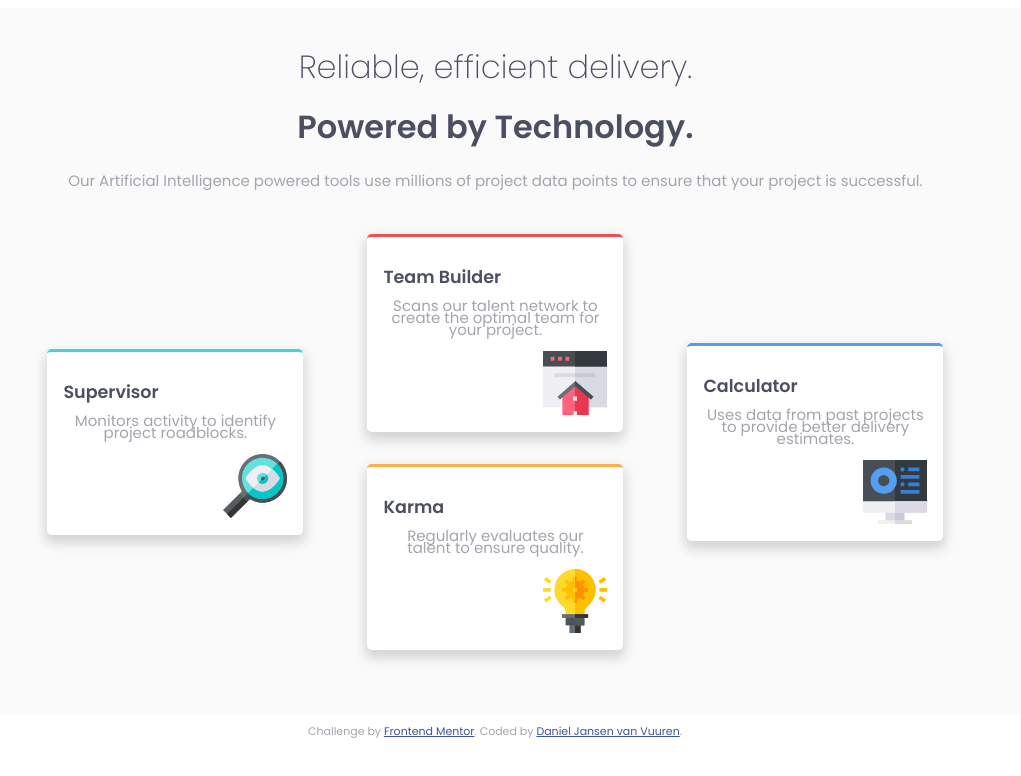
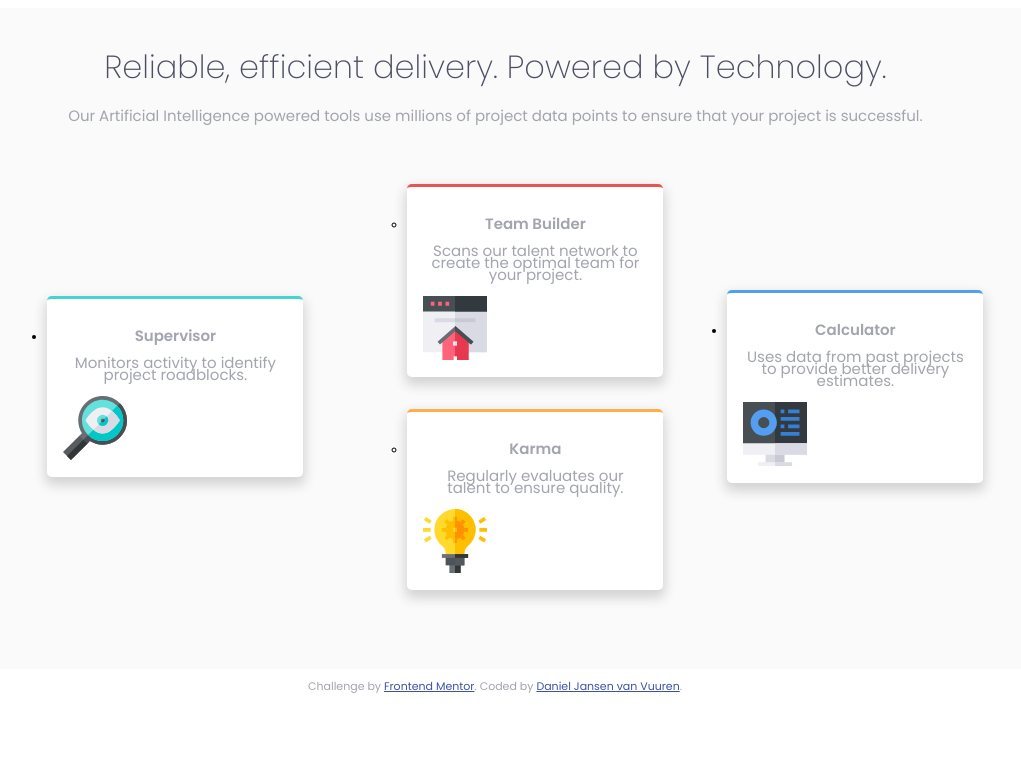
Before and after one commit to DanielJvV/fourCardResponsiveFlexPage, a plain HTML site: page index.html in a window 1280 px wide. Shown: the whole page, without its empty margins (145-1166 px from the left). Drawn offline with Linux system fonts and the light colour scheme.

Commit message:
Update index.html

```diff
--- a/index.html
+++ b/index.html
@@ -16,49 +16,40 @@
 
 <body>
     <main>
-        <h1>Reliable, efficient delivery.</h1>
-        <h2>Powered by Technology.</h2>
-        <p>Our Artificial Intelligence powered tools use millions of project data points to ensure that your project is successful.</p>
-        <section class="cardbox">
-            <section class="supervisor">
-                <h3>Supervisor</h3>
+        <h1>Reliable, efficient delivery.
+            <span>Powered by Technology.</span>
+        </h1>
+        <p class="headp">Our Artificial Intelligence powered tools use millions of project data points to ensure that your project is successful.</p>
+        <ul class="cardbox ">
+            <li class="supervisor ">
+                <p><strong>Supervisor</strong></p>
                 <p>Monitors activity to identify project roadblocks.</p>
-                <div class="img">
-                    <img src="./images/icon-supervisor.svg" alt="a magnifying glass">
-                </div>
-            </section>
+                <img src="./images/icon-supervisor.svg " alt=" " aria-hidden="true ">
+            </li>
+            <ul>
+                <li class=" teambuilder ">
+                    <p><strong>Team Builder</strong></p>
+                    <p>Scans our talent network to create the optimal team for your project.</p>
+                    <img src="./images/icon-team-builder.svg " alt=" " aria-hidden="true ">
+                </li>
+                <li class="karma ">
+                    <p><strong>Karma</strong></p>
+                    <p>Regularly evaluates our talent to ensure quality.</p>
+                    <img src="./images/icon-karma.svg " alt=" " aria-hidden="true ">
+                </li>
+            </ul>
+            <li class="calculator ">
+                <p><strong>Calculator</strong></p>
+                <p>Uses data from past projects to provide better delivery estimates.</p>
+                <img src="./images/icon-calculator.svg " alt=" " aria-hidden="true ">
+            </li>
 
-            <section>
-                <section class="teambuilder">
-                    <h3>Team Builder</h3>
-                    <p>Scans our talent network to create the optimal team for your project.</p>
-                    <div class="img">
-                        <img src="./images/icon-team-builder.svg" alt="a webpage with a little house">
-                    </div>
-                </section>
-
-                <section class="karma">
-                    <h3>Karma</h3>
-                    <p>Regularly evaluates our talent to ensure quality.</p>
-                    <div class="img">
-                        <img src="./images/icon-karma.svg" alt="a light up lightbulb">
-                    </div>
-                </section>
-            </section>
-
-            <section class="calculator">
-                <h3>Calculator</h3>
-                <p>Uses data from past projects to provide better delivery estimates.</p>
-                <div class="img">
-                    <img src="./images/icon-calculator.svg" alt="a small calculator">
-                </div>
-            </section>
-        </section>
+        </ul>
 
     </main>
     <footer>
-        <p class="attribution">
-            Challenge by <a href="https://www.frontendmentor.io?ref=challenge" target="_blank">Frontend Mentor</a>. Coded by <a href="https://github.com/DanielJvV">Daniel Jansen van Vuuren</a>.
+        <p class="attribution ">
+            Challenge by <a href="https://www.frontendmentor.io?ref=challenge " target="_blank ">Frontend Mentor</a>. Coded by <a href="https://github.com/DanielJvV ">Daniel Jansen van Vuuren</a>.
         </p>
     </footer>
 </body>
```
